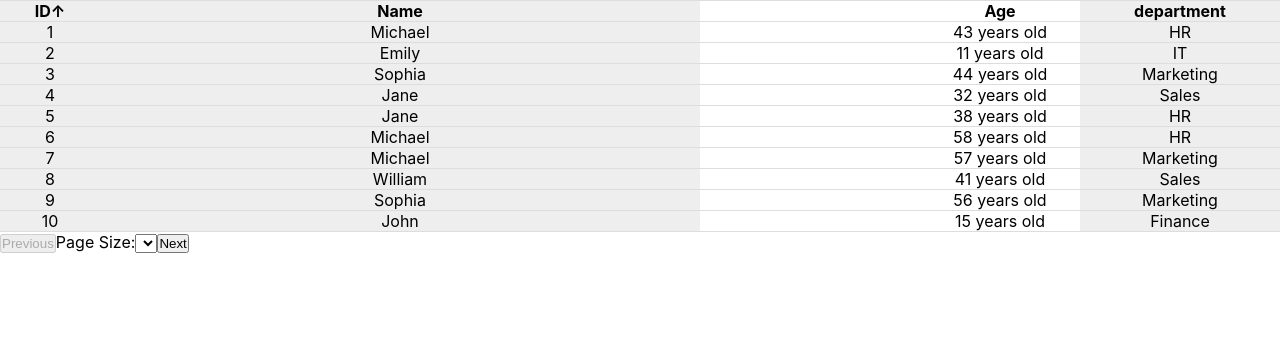
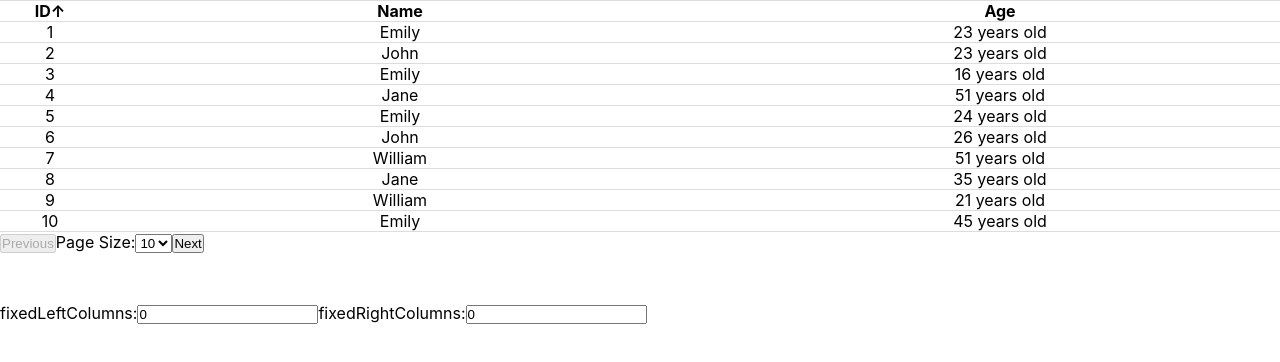
Before and after one commit to xuechenfei/react-typescript-sample, a React app: page / in a window 1280 px wide. Shown: the top 362 px of the page. Built offline with nearby package versions, Linux system fonts and the light colour scheme.

Commit message:
支持设置 fixedColumns

```diff
--- a/src/App.css
+++ b/src/App.css
@@ -1,6 +1,6 @@
-.App {
+/* .App {
   text-align: center;
-}
+} */
 
 .App-logo {
   height: 40vmin;
--- a/src/App.tsx
+++ b/src/App.tsx
@@ -1,12 +1,60 @@
-import React from "react";
-import logo from "./logo.svg";
+// import React, { useState } from "react";
+import React, { useState } from "react";
 import "./App.css";
+
+import Table from "./components/Table";
+import { SortOrder } from "./enum";
+import { TableColumn } from "./components/Table/type";
 
 // 测试pre-commit....
 function App() {
+  const [fixedLeftColumns, setFixedLeftColumns] = useState<number>(0);
+  const [fixedRightColumns, setFixedRightColumns] = useState<number>(0);
+
+  const data = [];
+
+  const generateRandomData = (count: number) => {
+    const randomData = [];
+    const names = ["John", "Jane", "Michael", "Emily", "William", "Sophia"];
+    const departments = ["HR", "Finance", "IT", "Sales", "Marketing"];
+
+    for (let i = 0; i < count; i++) {
+      const id = i + 1;
+      const randomName = names[Math.floor(Math.random() * names.length)];
+      const randomAge = Math.floor(Math.random() * 50) + 10;
+      const randomDepartment =
+        departments[Math.floor(Math.random() * departments.length)];
+
+      randomData.push({
+        id,
+        name: randomName,
+        age: randomAge,
+        department: randomDepartment,
+      });
+    }
+
+    return randomData;
+  };
+
+  const randomData = generateRandomData(105);
+  data.push(...randomData);
+  console.log(data);
+
+  const columns: TableColumn[] = [
+    { key: "id", label: "ID", width: 100 },
+    { key: "name", label: "Name" },
+    {
+      key: "age",
+      label: "Age",
+      render: (age) => {
+        return `${age} years old`;
+      },
+    },
+    { key: "department", label: "department", width: 200 },
+  ];
   return (
     <div className="App">
-      <header className="App-header">
+      {/* <header className="App-header">
         <img src={logo} className="App-logo" alt="logo" />
         <p>
           Edit <code>src/App.tsx</code> and save to reload.
@@ -19,7 +67,44 @@ function App() {
         >
           Learn React
         </a>
-      </header>
+      </header> */}
+
+      <Table
+        data={data}
+        columns={columns}
+        fixedLeftColumns={fixedLeftColumns}
+        fixedRightColumns={fixedRightColumns}
+        defaultSortColumn="id"
+        defaultSortOrder={SortOrder.Ascending}
+        scrollX={1500}
+      />
+      <div style={{ marginTop: 50 }}>
+        <label>
+          fixedLeftColumns:
+          <input
+            type="number"
+            name="username"
+            value={fixedLeftColumns}
+            onChange={(e: React.ChangeEvent<HTMLInputElement>) => {
+              const value = parseInt(e.target.value);
+              setFixedLeftColumns(value);
+            }}
+          />
+        </label>
+
+        <label>
+          fixedRightColumns:
+          <input
+            type="number"
+            name="password"
+            value={fixedRightColumns}
+            onChange={(e: React.ChangeEvent<HTMLInputElement>) => {
+              const value = parseInt(e.target.value);
+              setFixedRightColumns(value);
+            }}
+          />
+        </label>
+      </div>
     </div>
   );
 }
--- a/src/components/Pagination/index.tsx
+++ b/src/components/Pagination/index.tsx
@@ -15,7 +15,7 @@ const Pagination: React.FC<PaginationProps> = ({
   pageSize,
   onPageChange,
   onPageSizeChange,
-  pageSizeOptions = [],
+  pageSizeOptions = [10, 20, 30],
 }) => {
   const handlePreviousPage = () => {
     if (currentPage > 1) onPageChange(currentPage - 1);
--- a/src/components/Table/index.tsx
+++ b/src/components/Table/index.tsx
@@ -27,7 +27,7 @@ const Table: React.FC<TableProps> = ({
 
   useEffect(() => {
     if (fixedLeftColumns + fixedRightColumns > columns.length) {
-      throw new Error("fixedLeftColumns 或 fixedRightColumns设置异常");
+      return alert("fixedLeftColumns 或 fixedRightColumns设置异常");
     }
   }, [fixedLeftColumns, fixedRightColumns, columns.length]);
 
@@ -101,8 +101,14 @@ const Table: React.FC<TableProps> = ({
     };
 
     if (index < fixedLeftColumns) {
+      if (index === columns.length - 1) {
+        return { right: 0, ...styleAttr, ...stickyStyle };
+      }
       return { left: calcTotalLeftWidth(), ...styleAttr, ...stickyStyle };
     } else if (index > columns.length - fixedRightColumns - 1) {
+      if (index === 0) {
+        return { left: 0, ...styleAttr, ...stickyStyle };
+      }
       return { right: calcTotalRightWidth(), ...styleAttr, ...stickyStyle };
     }
 
--- a/src/index.tsx
+++ b/src/index.tsx
@@ -1,65 +1,15 @@
 import React from "react";
 import ReactDOM from "react-dom/client";
+import App from "./App";
 import "./index.css";
-import Table from "./components/Table";
-import { SortOrder } from "./enum";
-import { TableColumn } from "./components/Table/type";
 
 const root = ReactDOM.createRoot(
   document.getElementById("root") as HTMLElement
 );
 
-const data = [];
 
-const generateRandomData = (count: number) => {
-  const randomData = [];
-  const names = ["John", "Jane", "Michael", "Emily", "William", "Sophia"];
-  const departments = ["HR", "Finance", "IT", "Sales", "Marketing"];
-
-  for (let i = 0; i < count; i++) {
-    const id = i + 1;
-    const randomName = names[Math.floor(Math.random() * names.length)];
-    const randomAge = Math.floor(Math.random() * 50) + 10;
-    const randomDepartment =
-      departments[Math.floor(Math.random() * departments.length)];
-
-    randomData.push({
-      id,
-      name: randomName,
-      age: randomAge,
-      department: randomDepartment,
-    });
-  }
-
-  return randomData;
-};
-
-const randomData = generateRandomData(105);
-data.push(...randomData);
-console.log(data);
-
-const columns: TableColumn[] = [
-  { key: "id", label: "ID", width: 100, },
-  { key: "name", label: "Name" },
-  {
-    key: "age",
-    label: "Age",
-    render: (age) => {
-      return `${age} years old`;
-    }
-  },
-  { key: "department", label: "department", width: 200 },
-];
 root.render(
   <React.StrictMode>
-    <Table
-      data={data}
-      columns={columns}
-      fixedLeftColumns={2}
-      fixedRightColumns={1}
-      defaultSortColumn="id"
-      defaultSortOrder={SortOrder.Ascending}
-      scrollX={1500}
-    />
+    <App />
   </React.StrictMode>
 );
```
